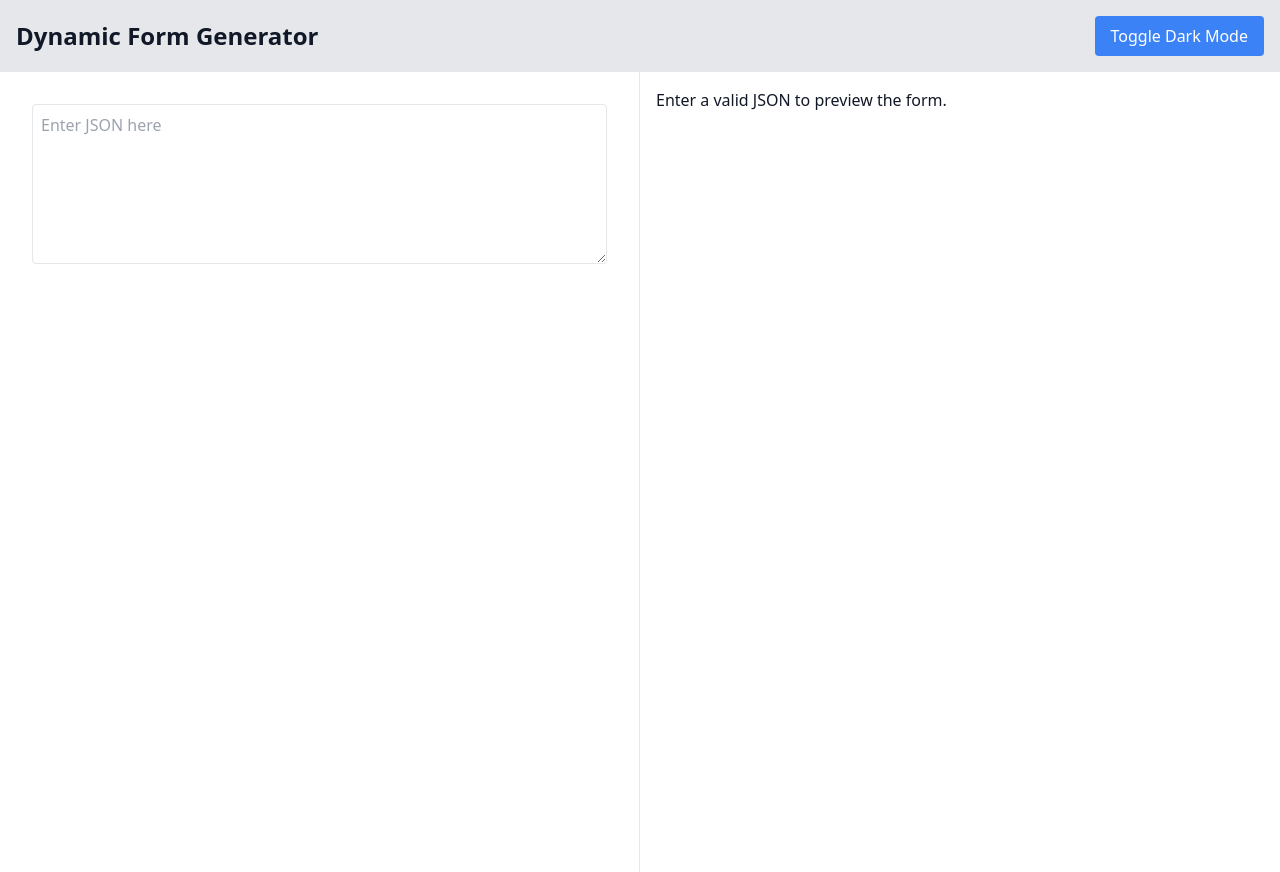
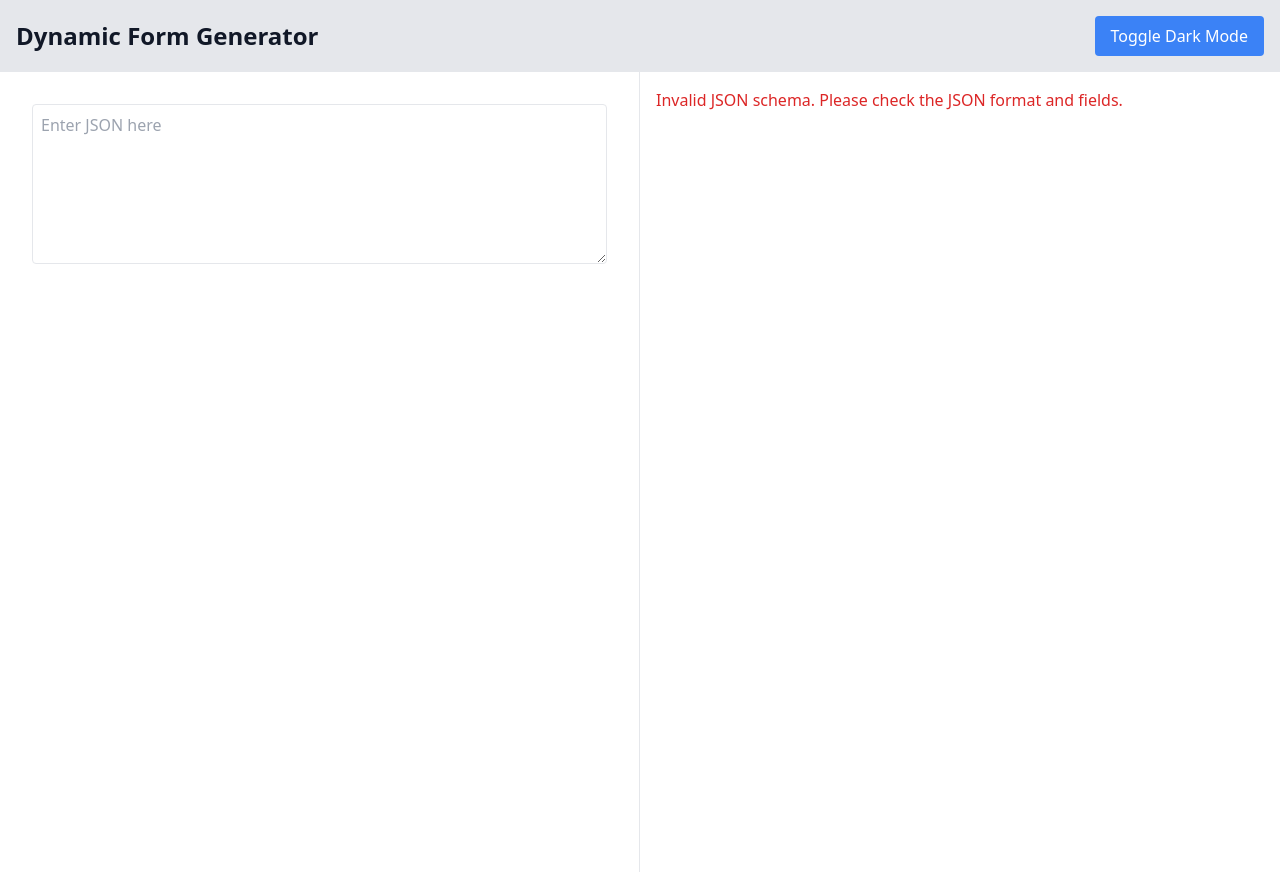
Before and after one commit to Ganesh-Devops-Trainee/Json-Project, a React (Create React App) app in the folder dynamic-form-generator/: page / in a window 1280 px wide. Built offline with nearby package versions, Linux system fonts and the light colour scheme.

Commit message:
Update FormPreview.tsx

```diff
--- a/dynamic-form-generator/src/components/FormPreview.tsx
+++ b/dynamic-form-generator/src/components/FormPreview.tsx
@@ -22,13 +22,20 @@ const FormPreview: React.FC<FormPreviewProps> = ({ json }) => {
   // Fallback for fields if not defined in schema
   const fields = schema?.fields || [];
 
+  // Flag to disable buttons if schema is invalid
+  const isFormValid = schema && fields.length > 0;
+
   const onSubmit = (data: any) => {
     console.log("Form Submitted:", data);
     alert("Form submitted successfully!");
   };
 
-  if (!schema) {
-    return <p className="text-gray-900 dark:text-white">Enter a valid JSON to preview the form.</p>;
+  if (!isFormValid) {
+    return (
+      <div>
+        <p className="text-red-600">Invalid JSON schema. Please check the JSON format and fields.</p>
+      </div>
+    );
   }
 
   return (
@@ -37,10 +44,7 @@ const FormPreview: React.FC<FormPreviewProps> = ({ json }) => {
       <p className="text-gray-700 dark:text-gray-300">{schema.formDescription}</p>
 
       {/* Render form fields dynamically */}
-      {fields.length === 0 ? (
-        <p className="text-red-600">No form fields found. Please check your JSON schema.</p>
-      ) : (
-        fields.map((field) => (
+      {fields.map((field) => (
         <div key={field.id} className="space-y-1">
           <label className="block text-gray-900 dark:text-white">{field.label}</label>
           {field.type === "text" && (
@@ -84,13 +88,13 @@ const FormPreview: React.FC<FormPreviewProps> = ({ json }) => {
           {/* Show error message for invalid fields */}
           {errors[field.id] && <p className="text-red-600">This field is required</p>}
         </div>
-        ))
-      )}
+      ))}
 
       <div className="space-x-4">
         <button
           type="submit"
           className="bg-blue-500 text-white px-4 py-2 rounded"
+          disabled={!isFormValid}
         >
           Submit
         </button>
@@ -98,6 +102,7 @@ const FormPreview: React.FC<FormPreviewProps> = ({ json }) => {
           type="button"
           onClick={() => downloadJson(schema)}
           className="bg-gray-500 text-white px-4 py-2 rounded"
+          disabled={!isFormValid}
         >
           Download JSON
         </button>
```
Lines whose indentation alone changed are shown as unchanged.
